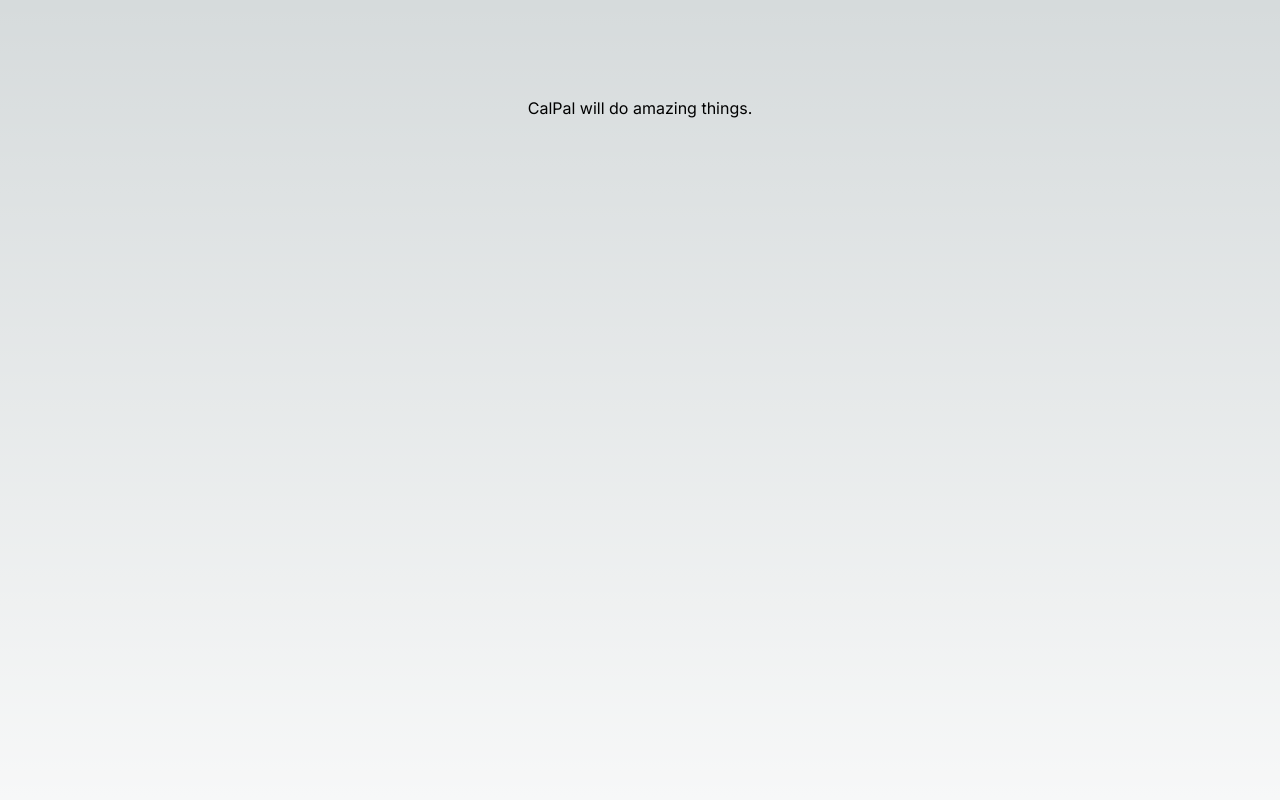
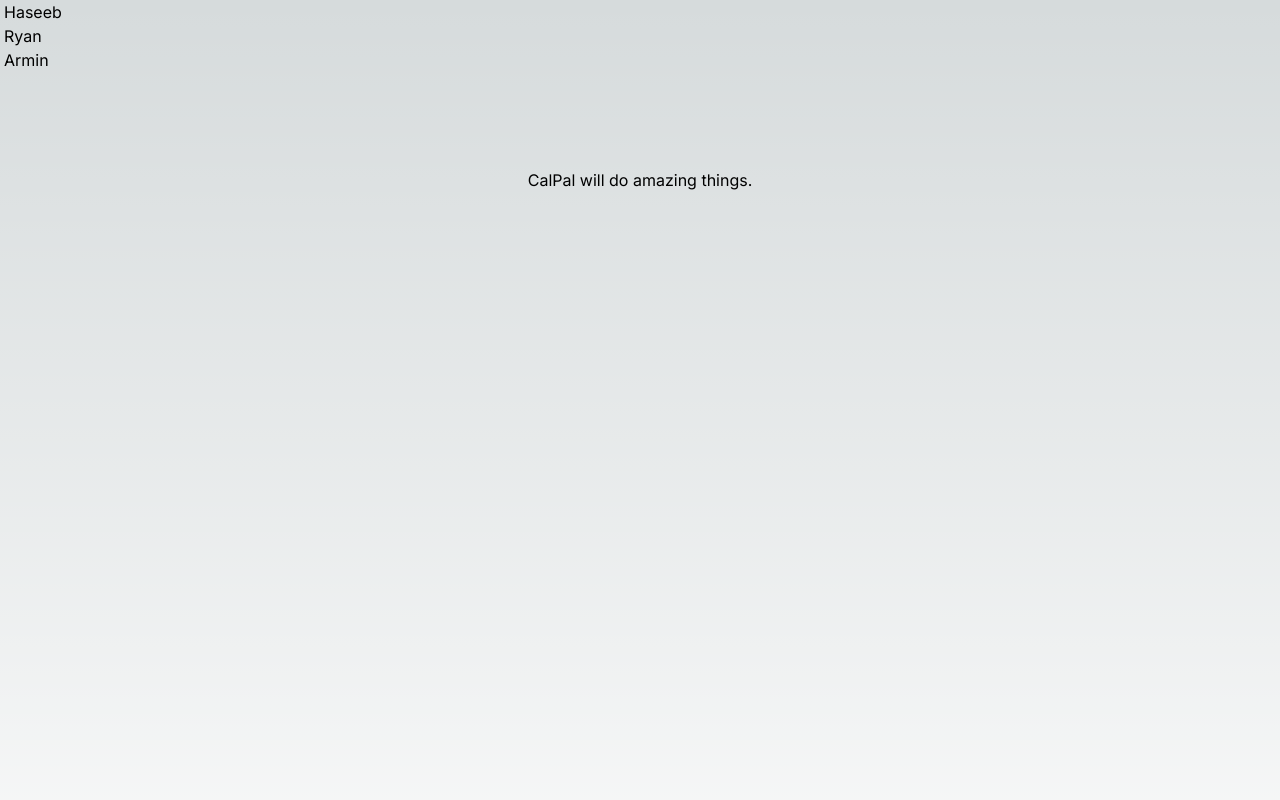
Before and after one commit to haywirebanana/The-We8, a Next.js app in the folder calpal/: page / in a window 1280 px wide. Shown: the top 800 px of the page. Built offline with nearby package versions, Linux system fonts and the light colour scheme.

Commit message:
move and setup navbar, use it in root layout

```diff
--- /dev/null
+++ b/calpal/src/app/components/navbar.tsx
@@ -0,0 +1,23 @@
+'use client';
+
+import Link from "next/link";
+const Navbar = () => {
+  return (
+    <div className="navbar">
+        <div className="flex-none">
+            <ul className="px-1">
+            <li>
+                <Link href="/">Haseeb</Link>
+            </li>
+            <li>
+                <Link href="/ryan">Ryan</Link>
+            </li>
+            <li>
+                <Link href="/armin">Armin</Link>
+            </li>
+            </ul>
+        </div>
+    </div>
+  );
+};
+export default Navbar;
--- a/calpal/src/app/layout.tsx
+++ b/calpal/src/app/layout.tsx
@@ -1,6 +1,7 @@
 import type { Metadata } from 'next'
 import { Inter } from 'next/font/google'
 import './globals.css'
+import Navbar from './components/navbar'
 import Footer from './components/footer'
 const inter = Inter({ subsets: ['latin'] })
 
@@ -17,6 +18,7 @@
   return (
     <html lang='en'>
       <body className={inter.className}>
+        <Navbar />
         {children}
         <Footer />
       </body>
```
Also changed, not shown: calpal/components/navbar.tsx (deleted).
